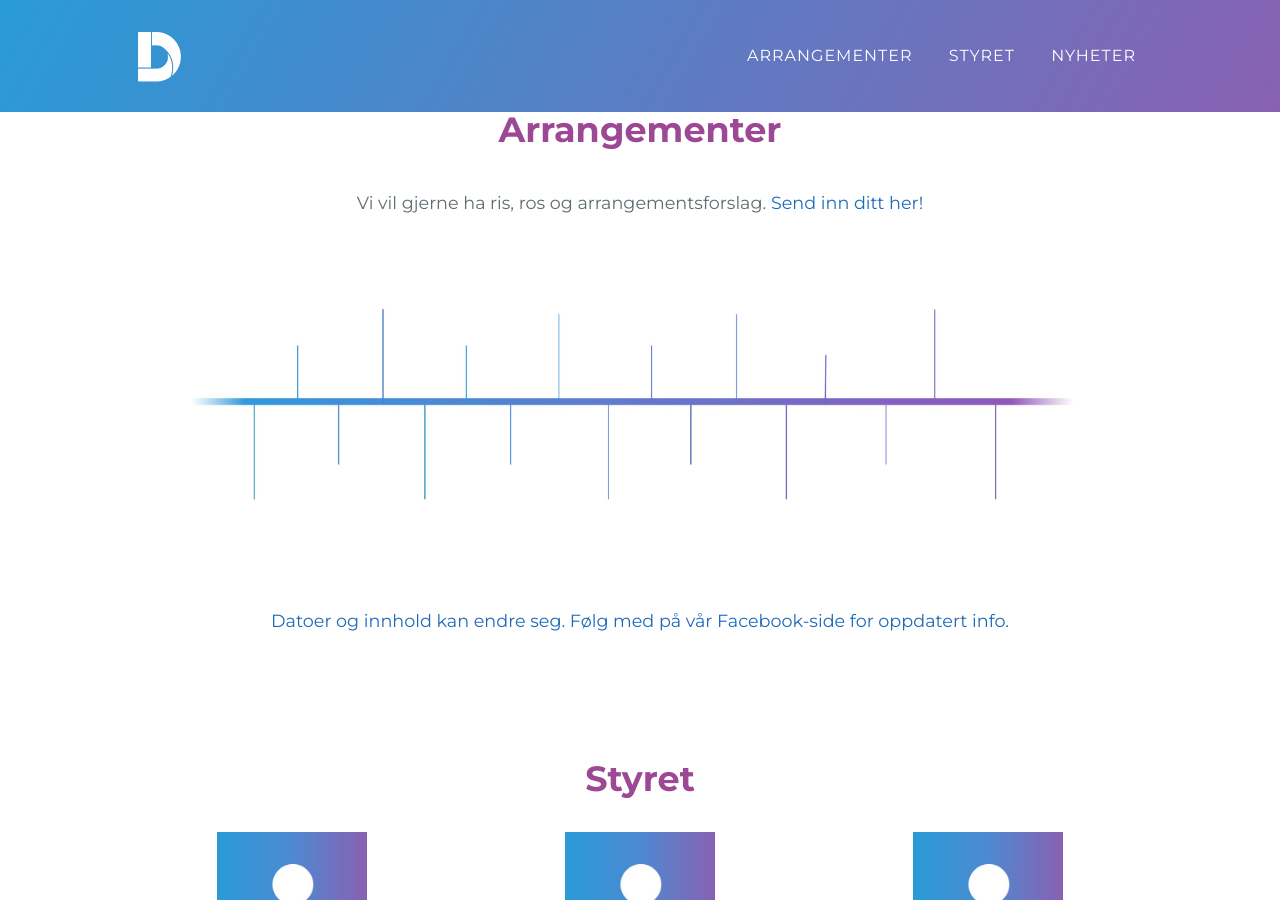
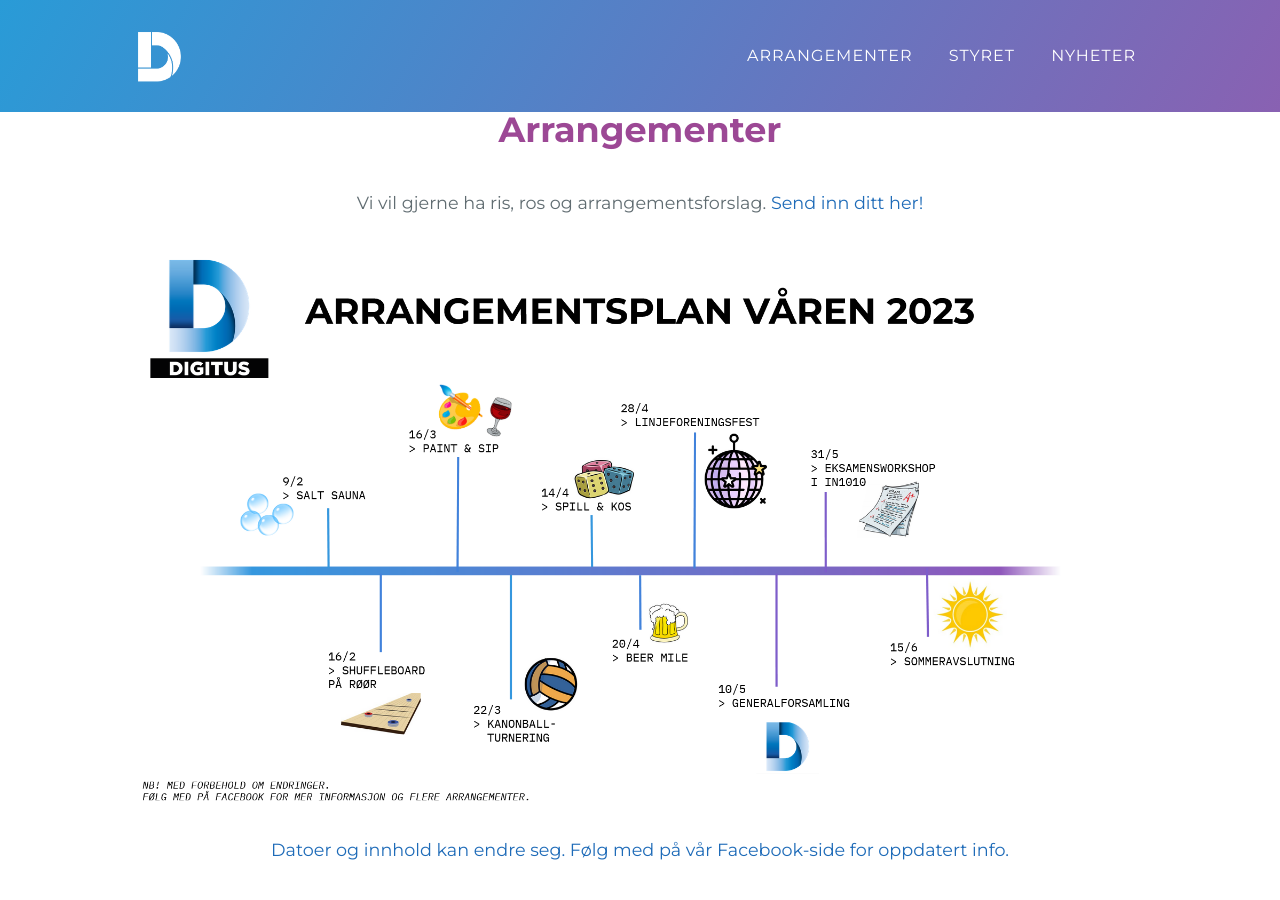
Before and after one commit to digitus-uio/digitus-uio.github.io, a Jekyll site: the page built from index.md, in a window 1280 px wide and 900 px high, scrolled down 727 px. Built offline with Jekyll 4.4.1, drawn with Linux system fonts in a browser that asks for light colours.

Commit message:
Event plan v23 (#13)
* Add arrplan for v23

* Update events to arrplan

Replace placeholder with v23 arrplan.

* Delete arrplan.jpg

* Update _config.yml

```diff
--- a/_config.yml
+++ b/_config.yml
@@ -19,7 +19,7 @@ partner_vacancies_header: ""
 partner_vacancies: []
 
 events_desc: "Vi vil gjerne ha ris, ros og arrangementsforslag. <a href='https://forms.gle/Mttzz249kaA8imkS9' target='_blank'>Send inn ditt her!</a>"
-events: "assets/pictures/placeholder_arrplan.jpg"
+events: "assets/pictures/arrplan.png"
 
 press: [
   {
```
Also changed, not shown: assets/pictures/arrplan.jpg (deleted), assets/pictures/arrplan.png (added).
